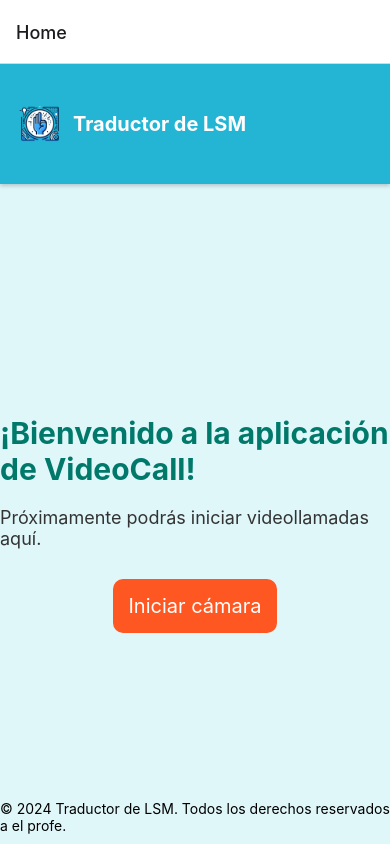
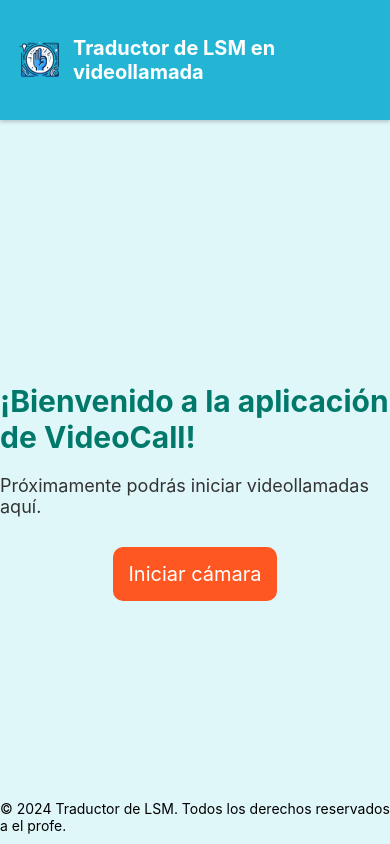
Before and after one commit to Mar-vm/Videocall_project, a React Native app: screen / in a window 390 px wide. Built offline with nearby package versions, Linux system fonts and the light colour scheme.

Commit message:
Update App.js

```diff
--- a/App.js
+++ b/App.js
@@ -1,17 +1,17 @@
 import React from 'react';
-import { StyleSheet, Text, View, Image, TouchableOpacity } from 'react-native';
+import { StyleSheet, Text, View, Image, Alert, TouchableOpacity } from 'react-native';
 import { NavigationContainer } from '@react-navigation/native';
 import { createNativeStackNavigator } from '@react-navigation/native-stack';
-import CameraScreen from './Screens/camera'; // Asegúrate de que este sea el nombre correcto y la ruta
+import CameraScreen from './screens/CameraScreen'; // Asegúrate de que esta ruta sea correcta
 
 const Stack = createNativeStackNavigator();
 
 const App = () => {
   return (
     <NavigationContainer>
-      <Stack.Navigator>
-        <Stack.Screen name="Home" component={HomeScreen} />
-        <Stack.Screen name="Camera" component={CameraScreen} />
+      <Stack.Navigator initialRouteName="Home">
+        <Stack.Screen name="Home" component={HomeScreen} options={{ headerShown: false }} />
+        <Stack.Screen name="Camera" component={CameraScreen} options={{ title: 'Cámara' }} />
       </Stack.Navigator>
     </NavigationContainer>
   );
@@ -19,7 +19,7 @@ const App = () => {
 
 const HomeScreen = ({ navigation }) => {
   const iniciarCamara = () => {
-    navigation.navigate('Camera');
+    navigation.navigate('Camera'); // Navega a la pantalla de la cámara
   };
 
   return (
@@ -27,7 +27,7 @@ const HomeScreen = ({ navigation }) => {
       {/* Encabezado */}
       <View style={styles.header}>
         <Image source={require('./assets/LogoLSM.png')} style={styles.logo} />
-        <Text style={styles.headerText}>Traductor de LSM</Text>
+        <Text style={styles.headerText}>Traductor de LSM en videollamada</Text>
       </View>
 
       {/* Contenido principal */}
@@ -77,7 +77,7 @@ const styles = StyleSheet.create({
     marginRight: 8,
   },
   headerText: {
-    fontSize: 20,
+    fontSize: 20, // Aumentar el tamaño del texto
     fontWeight: 'bold',
     color: '#fff',
   },
@@ -88,25 +88,25 @@ const styles = StyleSheet.create({
     marginTop: 150,
   },
   welcome: {
-    fontSize: 30,
+    fontSize: 30, // Aumentar el tamaño del texto
     fontWeight: 'bold',
     color: '#00796b',
     marginBottom: 20,
   },
   instructions: {
-    fontSize: 18,
+    fontSize: 18, // Aumentar el tamaño del texto
     color: '#333',
     marginBottom: 20,
   },
   button: {
     backgroundColor: '#ff5722',
-    padding: 15,
-    borderRadius: 10,
+    padding: 15, // Aumentar el padding
+    borderRadius: 10, // Esquinas más redondeadas
     marginVertical: 10,
   },
   buttonText: {
     color: '#fff',
-    fontSize: 20,
+    fontSize: 20, // Aumentar el tamaño del texto del botón
     textAlign: 'center',
   },
   footer: {
```
